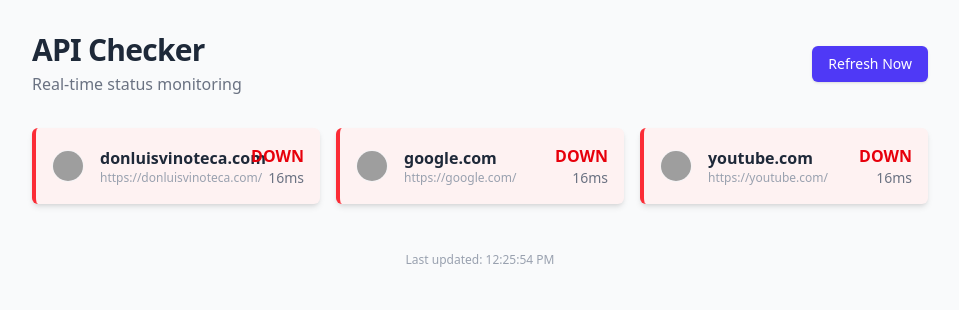
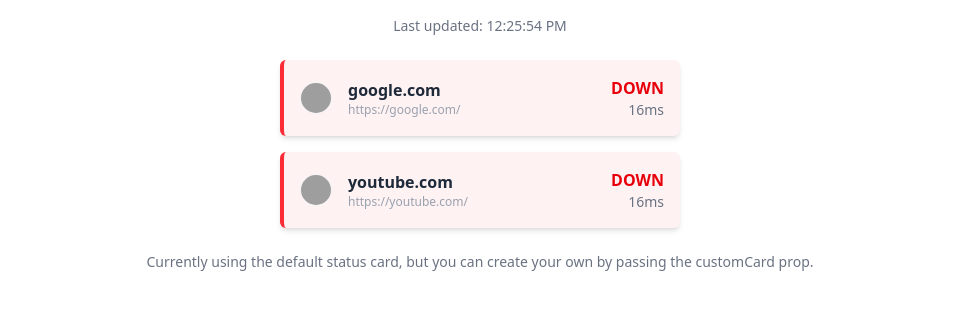
Before and after one commit to Flaybe/website-checker, a React (Vite) app: page / in a window 1280 px wide. Shown: the top 310 px of the page, without its empty margins (160-1119 px from the left). Built offline with nearby package versions, Linux system fonts and the light colour scheme; grey boxes are pictures that could not be loaded.

Commit message:
Added cusomization for reusability

```diff
--- a/src/App.tsx
+++ b/src/App.tsx
@@ -1,68 +1,28 @@
-import { useEffect, useState } from "react";
-import { checkSiteStatus, type PingResult } from "./utils/Ping";
-import StatusCard from "./components/StatusCard";
+import { useState } from "react";
+import PulseMonitor from "./components/PulseMonitor/PulseMonitor";
 
-const URLS = ["https://donluisvinoteca.com/", "https://google.com/", "https://youtube.com/"];
+const URLS = ["https://google.com/", "https://youtube.com/"];
 
 function App() {
-  const [monitorData, setMonitorData] = useState<PingResult[]>([]);
-  const [lastUpdated, setLastUpdated] = useState<number>(Date.now());
-
-  const fetchStatuses = async () => {
-    // Set to LOADING state first if needed, or just update
-    const results = await Promise.all(
-      URLS.map((url) => checkSiteStatus(url))
-    );
-    setMonitorData(results);
-    setLastUpdated(Date.now());
-  };
-
-  useEffect(() => {
-    fetchStatuses();
-    const interval = setInterval(fetchStatuses, 30000); // Check every 30s
-    return () => clearInterval(interval);
-  }, []);
+  const [lastUpdated, setLastUpdated] = useState<number | null>(null);
 
   return (
-    <div className="min-h-screen bg-gray-50 text-gray-900 p-8 font-sans">
-      <div className="max-w-4xl mx-auto">
-        <header className="mb-8 flex justify-between items-center">
-          <div>
-            <h1 className="text-3xl font-bold text-gray-800 tracking-tight">API Checker</h1>
-            <p className="text-gray-500 mt-1">Real-time status monitoring</p>
-          </div>
-          <button
-            onClick={() => fetchStatuses()}
-            className="px-4 py-2 bg-indigo-600 hover:bg-indigo-700 text-white rounded-md shadow-sm transition-colors text-sm font-medium"
-          >
-            Refresh Now
-          </button>
-        </header>
-
-        <div className="grid grid-cols-1 md:grid-cols-2 lg:grid-cols-3 gap-4">
-          {monitorData.length > 0 ? (
-            monitorData.map((data) => (
-              <StatusCard key={data.url} data={data} />
-            ))
-          ) : (
-             // Loading skeleton or initial state
-             Array.from({ length: URLS.length }).map((_, i) => (
-               <div key={i} className="animate-pulse bg-white border border-gray-200 h-24 rounded-md shadow-sm p-4">
-                 <div className="flex gap-4 items-center">
-                    <div className="rounded-full bg-slate-200 h-8 w-8"></div>
-                    <div className="flex-1 space-y-2 py-1">
-                      <div className="h-4 bg-slate-200 rounded w-3/4"></div>
-                      <div className="h-4 bg-slate-200 rounded w-1/2"></div>
-                    </div>
-                 </div>
-               </div>
-             ))
-          )}
-        </div>
-
-        <footer className="mt-12 text-center text-xs text-gray-400">
-           Last updated: {new Date(lastUpdated).toLocaleTimeString()}
-        </footer>
+    <div className="container mx-auto p-4">
+      <div className="flex justify-center mb-6">
+        {lastUpdated && (
+           <span className="text-sm text-gray-500">
+             Last updated: {new Date(lastUpdated).toLocaleTimeString()}
+           </span>
+        )}
+      </div>
+      <PulseMonitor
+        urls={URLS}
+        interval={30000}
+        className="grid gap-4 w-100 mx-auto"
+        onLastUpdated={setLastUpdated}
+      />
+      <div className="flex justify-center mt-6">
+        <h2 className="text-sm text-gray-500">Currently using the default status card, but you can create your own by passing the customCard prop.</h2>
       </div>
     </div>
   );
--- a/src/components/StatusCard.tsx
+++ b/src/components/PulseMonitor/DefaultStatusCard.tsx
@@ -1,11 +1,11 @@
 import React from 'react';
-import type { PingResult } from '../utils/Ping';
+import type { PingResult } from './Ping';
 
 interface StatusCardProps {
   data: PingResult;
 }
 
-const StatusCard: React.FC<StatusCardProps> = ({ data }) => {
+const DefaultStatusCard: React.FC<StatusCardProps> = ({ data }) => {
   const { url, status, latency, imgUrl } = data;
 
   let borderColor = 'border-gray-200';
@@ -50,4 +50,4 @@
   );
 };
 
-export default StatusCard;
+export default DefaultStatusCard;
--- /dev/null
+++ b/src/components/PulseMonitor/PulseMonitor.tsx
@@ -0,0 +1,43 @@
+import { useEffect, useState } from "react";
+import { checkSiteStatus, type PingResult } from "./Ping";
+import DefaultStatusCard from "./DefaultStatusCard";
+
+interface PulseMonitorProps {
+    urls: string[];
+    interval: number;
+    customCard?: React.FC<{ data: PingResult }>;
+    className?: string;
+    onLastUpdated?: (timestamp: number) => void;
+}
+
+export default function PulseMonitor({ urls, interval, customCard, className, onLastUpdated }: PulseMonitorProps) {
+    const [monitorData, setMonitorData] = useState<PingResult[]>([]);
+
+    // Ensure interval is at least 1s
+    const safeInterval = interval < 1000 ? 1000 : interval;
+
+    useEffect(() => {
+        const fetchStatuses = async () => {
+            const results = await Promise.all(
+                urls.map((url) => checkSiteStatus(url))
+            );
+            setMonitorData(results);
+            if (onLastUpdated) {
+                onLastUpdated(Date.now());
+            }
+        };
+
+        fetchStatuses();
+        const timer = setInterval(fetchStatuses, safeInterval);
+        return () => clearInterval(timer);
+    }, [urls, safeInterval, onLastUpdated]);
+    const StatusComponent = customCard || DefaultStatusCard;
+
+    return (
+        <div className={className}>
+            {monitorData.map((item) => (
+                <StatusComponent key={item.url} data={item} />
+            ))}
+        </div>
+    );
+}
--- /dev/null
+++ b/src/components/PulseMonitor/index.ts
@@ -0,0 +1,2 @@
+export * from './PulseMonitor';
+export * from './Ping';
```
Also changed, not shown: src/components/PulseMonitor/Ping.tsx (renamed from src/utils/Ping.tsx).
